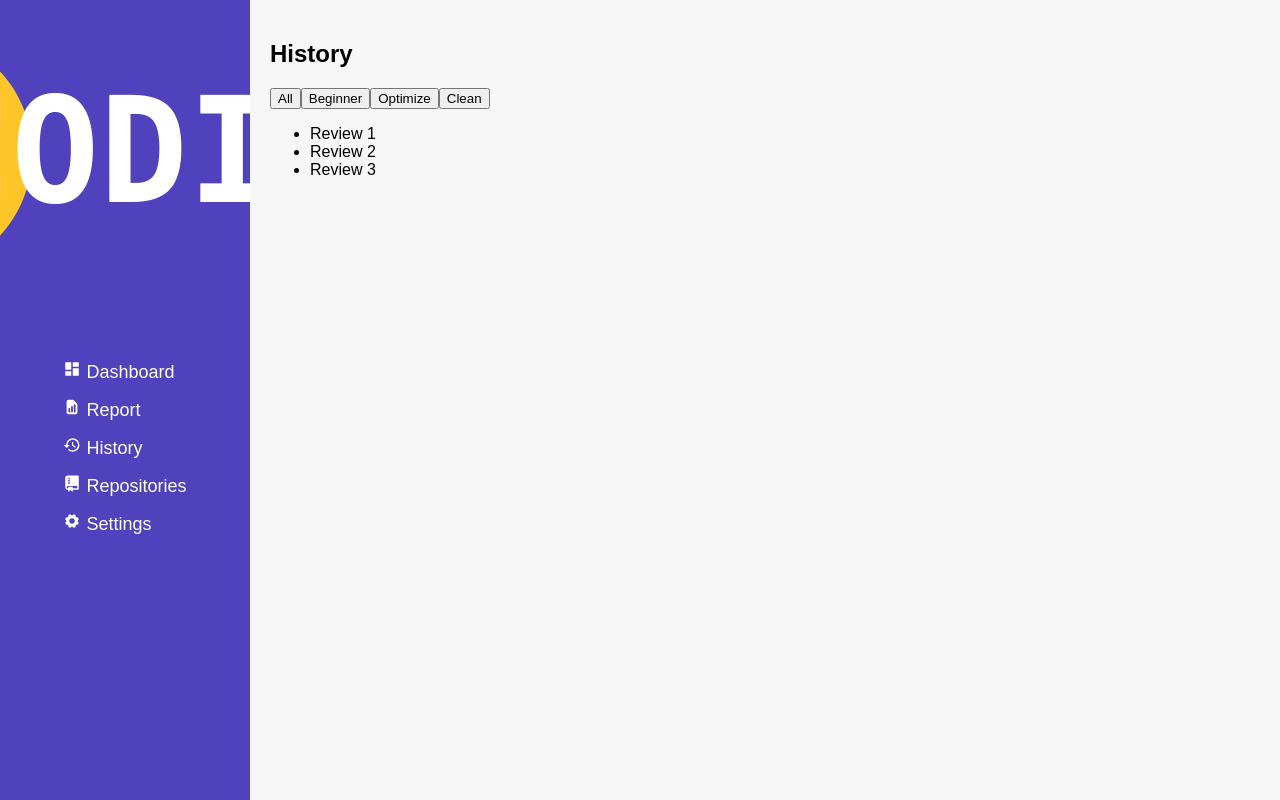
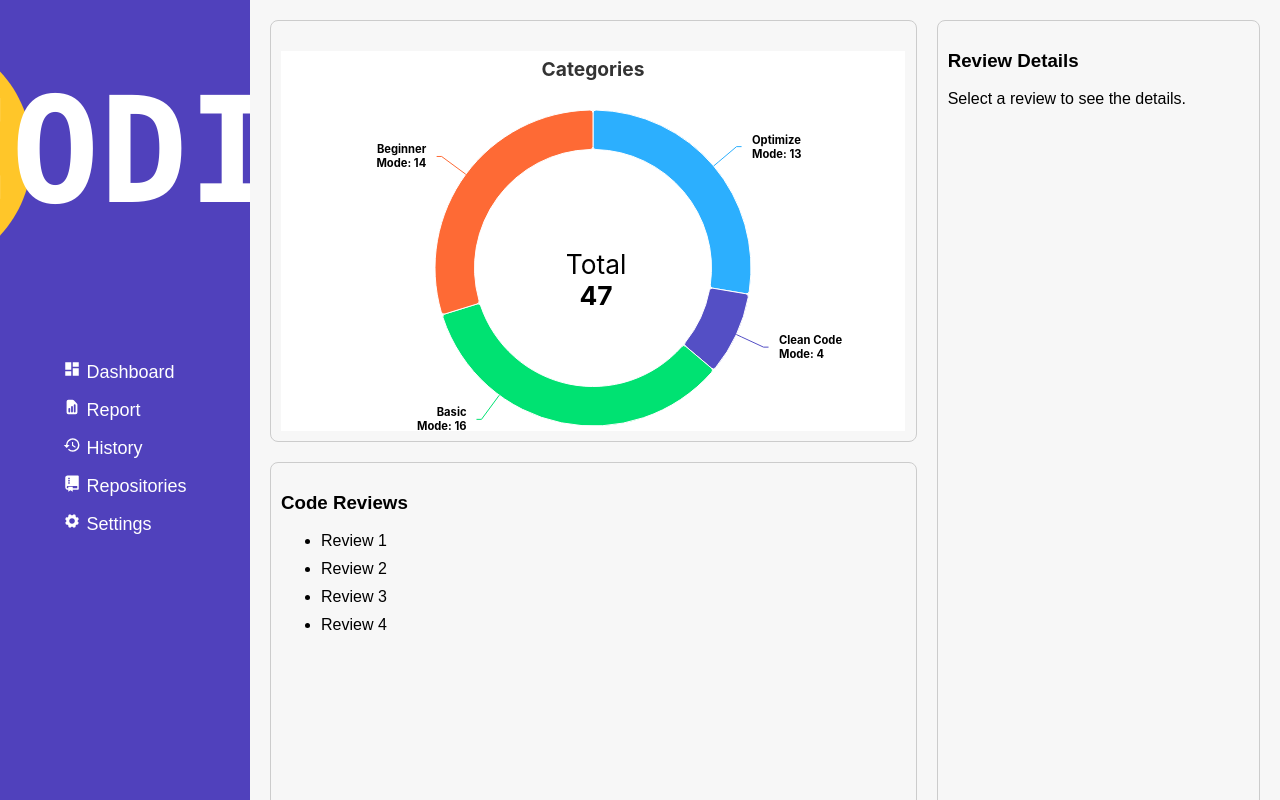
Before and after one commit to 2024-Winter-BootCamp-TeamD/YSKIM, a React (Create React App) app: page /history in a window 1280 px wide. Built offline with nearby package versions, Linux system fonts and the light colour scheme.

Commit message:
History 좀 손봤습니다 현재 도넛차트, 코드리뷰, 상세리뷰 띄우는것까지 성공함

```diff
--- a/src/pages/History.js
+++ b/src/pages/History.js
@@ -1,10 +1,22 @@
-import React, { useState } from "react";
+import React, { useState, useEffect } from "react";
+import Highcharts from "highcharts";
+import HighchartsReact from "highcharts-react-official";
 
 const dummyData = [
-  { id: 1, mode: "Beginner", title: "Review 1", details: "Details for Review 1" },
-  { id: 2, mode: "Optimize", title: "Review 2", details: "Details for Review 2" },
-  { id: 3, mode: "Clean", title: "Review 3", details: "Details for Review 3" },
+  { id: 1, mode: "Optimize", title: "Review 1", details: "Details for Review 1" },
+  { id: 2, mode: "Clean", title: "Review 2", details: "Details for Review 2" },
+  { id: 3, mode: "Basic", title: "Review 3", details: "Details for Review 3" },
+  { id: 4, mode: "Beginner", title: "Review 4", details: "Details for Review 4" },
 ];
+
+
+
+// { name: "Optimize<br>Mode", y: 13 },
+// { name: "Clean Code<br>Mode", y: 4 },
+// { name: "Basic<br>Mode", y: 16 },
+// { name: "Beginner<br>Mode", y: 14 },
+// ],
+
 
 function History() {
   const [selectedMode, setSelectedMode] = useState("All");
@@ -15,28 +27,112 @@ function History() {
       ? dummyData
       : dummyData.filter((review) => review.mode === selectedMode);
 
+  useEffect(() => {
+    Highcharts.chart("pie-chart-container", {
+      chart: {
+        type: "pie",
+        custom: {},
+        events: {
+          render() {
+            const chart = this,
+              series = chart.series[0];
+            let customLabel = chart.options.chart.custom.label;
+
+            if (!customLabel) {
+              customLabel = chart.options.chart.custom.label = chart.renderer
+                .label(
+                  `Total<br/><strong>47</strong>`,
+                  0,
+                  0
+                )
+                .css({
+                  color: "#000",
+                  textAnchor: "middle",
+                })
+                .add();
+            }
+
+            const x = series.center[0] + chart.plotLeft;
+            const y =
+              series.center[1] +
+              chart.plotTop -
+              customLabel.attr("height") / 2;
+
+            customLabel.attr({
+              x,
+              y,
+            });
+            customLabel.css({
+              fontSize: `${series.center[2] / 12}px`,
+            });
+          },
+        },
+      },
+      title: {
+        text: "Categories",
+      },
+      tooltip: {
+        pointFormat: "{series.name}: <b>{point.percentage:.1f}%</b>",
+      },
+      legend: {
+        enabled: false,
+      },
+      plotOptions: {
+        pie: {
+          allowPointSelect: true,
+          cursor: "pointer",
+          dataLabels: {
+            enabled: true,
+            format: "<b>{point.name}</b>: {point.y}",
+          },
+        },
+      },
+      series: [
+        {
+          name: "Reviews",
+          colorByPoint: true,
+          innerSize: "75%",
+          data: [
+            { name: "Optimize<br>Mode", y: 13 },
+            { name: "Clean Code<br>Mode", y: 4 },
+            { name: "Basic<br>Mode", y: 16 },
+            { name: "Beginner<br>Mode", y: 14 },
+          ],
+        },
+      ],
+    });
+  }, []);
+
   return (
+    <div style={{ display: "grid", gridTemplateColumns: "2fr 1fr", gridTemplateRows: "1fr 1fr", gap: "20px" }}>
+      <div style={{ gridColumn: "1 / 2", gridRow: "1 / 2", padding: "10px", border: "1px solid #ccc", borderRadius: "8px" }}>
+        <div id="pie-chart-container" style={{ height: "400px" }}></div>
+      </div>
+      <div style={{ gridColumn: "2 / 3", gridRow: "1 / 3", padding: "10px", border: "1px solid #ccc", borderRadius: "8px" }}>
+        <h3>Review Details</h3>
+        {selectedReview ? (
           <div>
-      <h2>History</h2>
-      <div className="filters">
-        <button onClick={() => setSelectedMode("All")}>All</button>
-        <button onClick={() => setSelectedMode("Beginner")}>Beginner</button>
-        <button onClick={() => setSelectedMode("Optimize")}>Optimize</button>
-        <button onClick={() => setSelectedMode("Clean")}>Clean</button>
+            <h4>{selectedReview.title}</h4>
+            <p>{selectedReview.details}</p>
           </div>
+        ) : (
+          <p>Select a review to see the details.</p>
+        )}
+      </div>
+      <div style={{ gridColumn: "1 / 2", gridRow: "2 / 3", padding: "10px", border: "1px solid #ccc", borderRadius: "8px" }}>
+        <h3>Code Reviews</h3>
         <ul>
           {filteredData.map((review) => (
-          <li key={review.id} onClick={() => setSelectedReview(review)}>
+            <li
+              key={review.id}
+              style={{ cursor: "pointer", marginBottom: "10px" }}
+              onClick={() => setSelectedReview(review)}
+            >
               {review.title}
             </li>
           ))}
         </ul>
-      {selectedReview && (
-        <div className="review-details">
-          <h3>{selectedReview.title}</h3>
-          <p>{selectedReview.details}</p>
       </div>
-      )}
     </div>
   );
 }
--- a/src/pages/Report.js
+++ b/src/pages/Report.js
@@ -4,7 +4,7 @@ function Report() {
   return (
     <div>
       <h2>Report</h2>
-      <p>View your reports here.</p>
+      <p>Nothing to Report....</p>
     </div>
   );
 }
```
Lines whose indentation alone changed are shown as unchanged.
